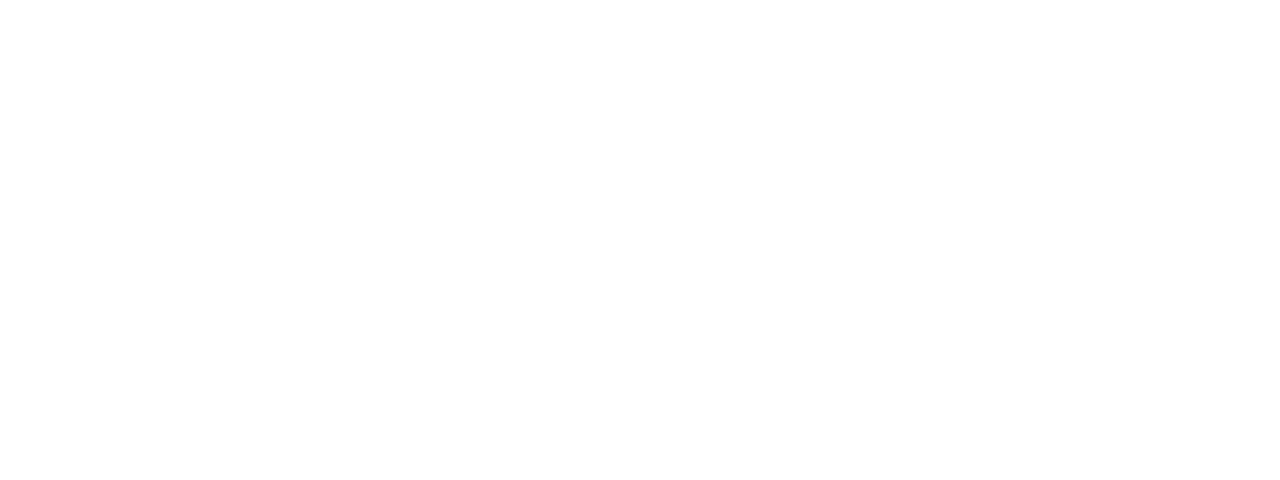
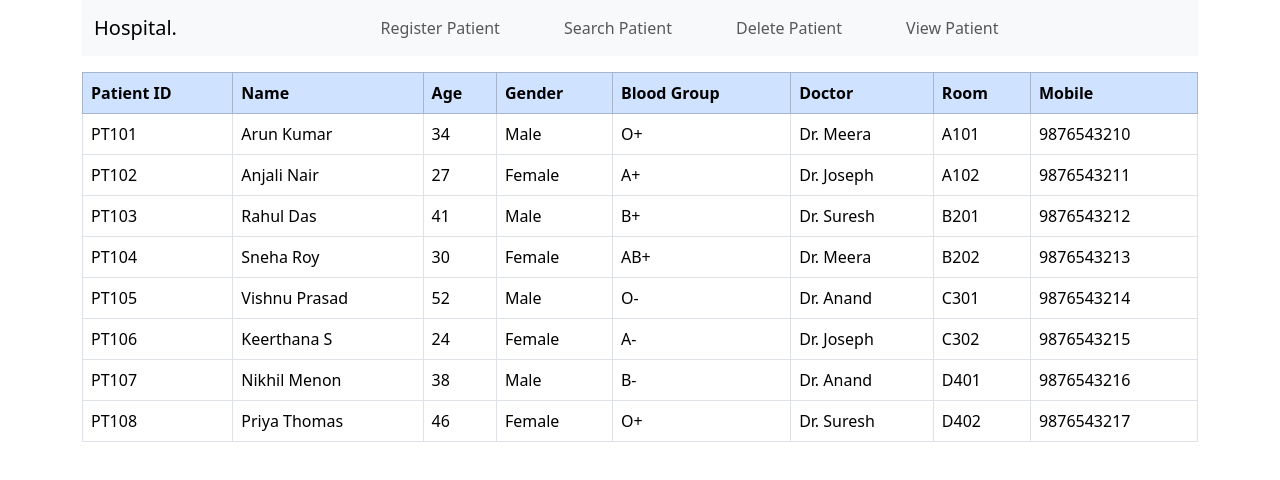
Before and after one commit to gouthm04/hospital-react-app, a React (Vite) app: page /view in a window 1280 px wide. Before the commit this address had no page. Shown: the top 480 px of the page. Built offline with nearby package versions, Linux system fonts and the light colour scheme.

Commit message:
used array to display patient data

```diff
--- a/src/App.jsx
+++ b/src/App.jsx
@@ -3,6 +3,7 @@
 import './App.css'
 import RegisterPatient from './components/RegisterPatient'
 import { BrowserRouter,Route,Routes } from 'react-router-dom'
+import ViewAllPatients from './components/ViewAllPatients'
 
 function App() {
 
@@ -11,6 +12,7 @@
     <BrowserRouter>
     <Routes>
       <Route path='/' element={<RegisterPatient/>}/>
+      <Route path='/view' element={<ViewAllPatients/>}/>
     </Routes>
     </BrowserRouter>
    </>
--- a/src/components/NavBar.jsx
+++ b/src/components/NavBar.jsx
@@ -9,7 +9,7 @@
                 <div className="col-12">
                     <nav className="navbar navbar-expand-lg bg-body-tertiary ">
                     <div className="container-fluid">
-                        <Link className="navbar-brand" to="/">Hospital</Link>
+                        <Link className="navbar-brand" to="/">Hospital.</Link>
                         <button className="navbar-toggler" type="button" data-bs-toggle="collapse" data-bs-target="#navbarNavAltMarkup" aria-controls="navbarNavAltMarkup" aria-expanded="false" aria-label="Toggle navigation">
                         <span className="navbar-toggler-icon"></span>
                         </button>
@@ -19,7 +19,7 @@
                             <Link className="nav-link" to="/">Register Patient</Link>
                             <Link className="nav-link" to="/">Search Patient</Link>
                             <Link className="nav-link" to="/">Delete Patient</Link>
-                            <Link className="nav-link" to="/">View Patient</Link>
+                            <Link className="nav-link" to="/view">View Patient</Link>
 
 
                         </div>
--- /dev/null
+++ b/src/components/ViewAllPatients.jsx
@@ -0,0 +1,73 @@
+import React, { useState } from 'react'
+import NavBar from './NavBar'
+
+const ViewAllPatients = () => {
+    const [data,changeData] = useState(
+        [
+            { "patientId": "PT101", "name": "Arun Kumar", "age": 34, "gender": "Male", "bloodGroup": "O+", "doctor": "Dr. Meera", "room": "A101", "mobile": "9876543210" },
+            { "patientId": "PT102", "name": "Anjali Nair", "age": 27, "gender": "Female", "bloodGroup": "A+", "doctor": "Dr. Joseph", "room": "A102", "mobile": "9876543211" },
+            { "patientId": "PT103", "name": "Rahul Das", "age": 41, "gender": "Male", "bloodGroup": "B+", "doctor": "Dr. Suresh", "room": "B201", "mobile": "9876543212" },
+            { "patientId": "PT104", "name": "Sneha Roy", "age": 30, "gender": "Female", "bloodGroup": "AB+", "doctor": "Dr. Meera", "room": "B202", "mobile": "9876543213" },
+            { "patientId": "PT105", "name": "Vishnu Prasad", "age": 52, "gender": "Male", "bloodGroup": "O-", "doctor": "Dr. Anand", "room": "C301", "mobile": "9876543214" },
+            { "patientId": "PT106", "name": "Keerthana S", "age": 24, "gender": "Female", "bloodGroup": "A-", "doctor": "Dr. Joseph", "room": "C302", "mobile": "9876543215" },
+            { "patientId": "PT107", "name": "Nikhil Menon", "age": 38, "gender": "Male", "bloodGroup": "B-", "doctor": "Dr. Anand", "room": "D401", "mobile": "9876543216" },
+            { "patientId": "PT108",
+                 "name": "Priya Thomas",
+                 "age": 46,
+                 "gender": "Female",
+                 "bloodGroup": "O+",
+                 "doctor": "Dr. Suresh",
+                 "room": "D402",
+                 "mobile": "9876543217"
+            }
+        ]
+    )
+  return (
+    <div>
+        <NavBar/>
+        <div className="container mt-3">
+            <div className="row">
+                <div className="col-12">
+                    <table class="table table-hover table-bordered ">
+                        <thead class="table-primary">
+                            <tr>
+                            <th scope="col">Patient ID</th>
+                            <th scope="col">Name</th>
+                            <th scope="col">Age</th>
+                            <th scope="col">Gender</th>
+                            <th scope="col">Blood Group</th>
+                            <th scope="col">Doctor</th>
+                            <th scope="col">Room</th>
+                            <th scope="col">Mobile</th>
+                            </tr>
+                        </thead>
+                        <tbody>
+
+                            {data.map(
+                                (value,index) => {
+                                    return (
+                                        <tr>
+                                            <td>{value.patientId}</td>
+                                            <td>{value.name}</td>
+                                            <td>{value.age}</td>
+                                            <td>{value.gender}</td>
+                                            <td>{value.bloodGroup}</td>
+                                            <td>{value.doctor}</td>
+                                            <td>{value.room}</td>
+                                            <td>{value.mobile}</td>
+                                        </tr>
+                                    )
+                                }
+                            )}
+
+
+                        </tbody>
+                    </table>
+                </div>
+            </div>
+        </div>
+    </div>
+  )
+}
+
+export default ViewAllPatients
```
